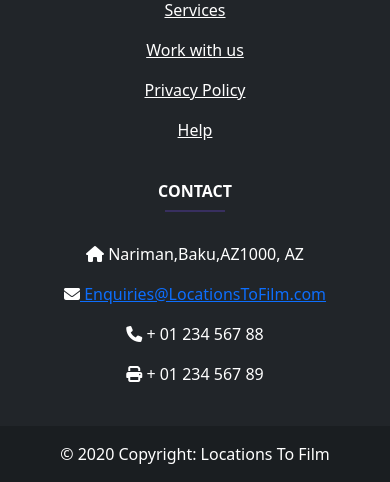
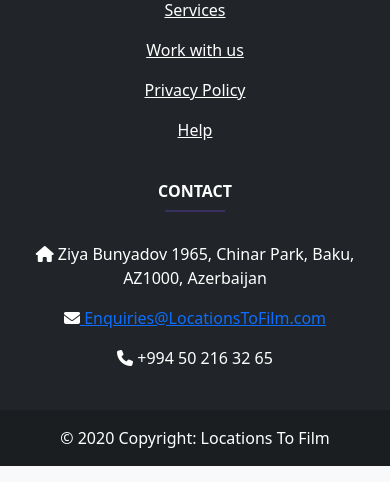
Before and after one commit to isaacemilien/LocationsToFilm, a PHP site: page /index.php in a window 390 px wide. Shown: the part 3911-4393 px from the top of the page. Run offline with PHP 8.4, Linux system fonts and the light colour scheme; some libraries are stand-ins or nearby versions.

Commit message:
Updated footer address and phone number

```diff
--- a/footer.php
+++ b/footer.php
@@ -82,16 +82,13 @@
               <h6 class="text-uppercase fw-bold">Contact</h6>
               <hr class="mb-4 mt-0 d-inline-block mx-auto" style="width: 60px; background-color: #7c4dff; height: 2px" />
               <p>
-                <i class="fas fa-home mr-3"></i> Nariman,Baku,AZ1000, AZ
+                <i class="fas fa-home mr-3"></i> Ziya Bunyadov 1965, Chinar Park, Baku, AZ1000, Azerbaijan
               </p>
               <p>
                 <i class="fas fa-envelope mr-3"><a href = "mailto: Enquiries@LocationsToFilm.com"></i> Enquiries@LocationsToFilm.com</a>
               </p>
               <p>
-                <i class="fas fa-phone mr-3"></i> + 01 234 567 88
-              </p>
-              <p>
-                <i class="fas fa-print mr-3"></i> + 01 234 567 89
+                <i class="fas fa-phone mr-3"></i> +994 50 216 32 65
               </p>
             </div>
             <!-- Grid column -->
```
